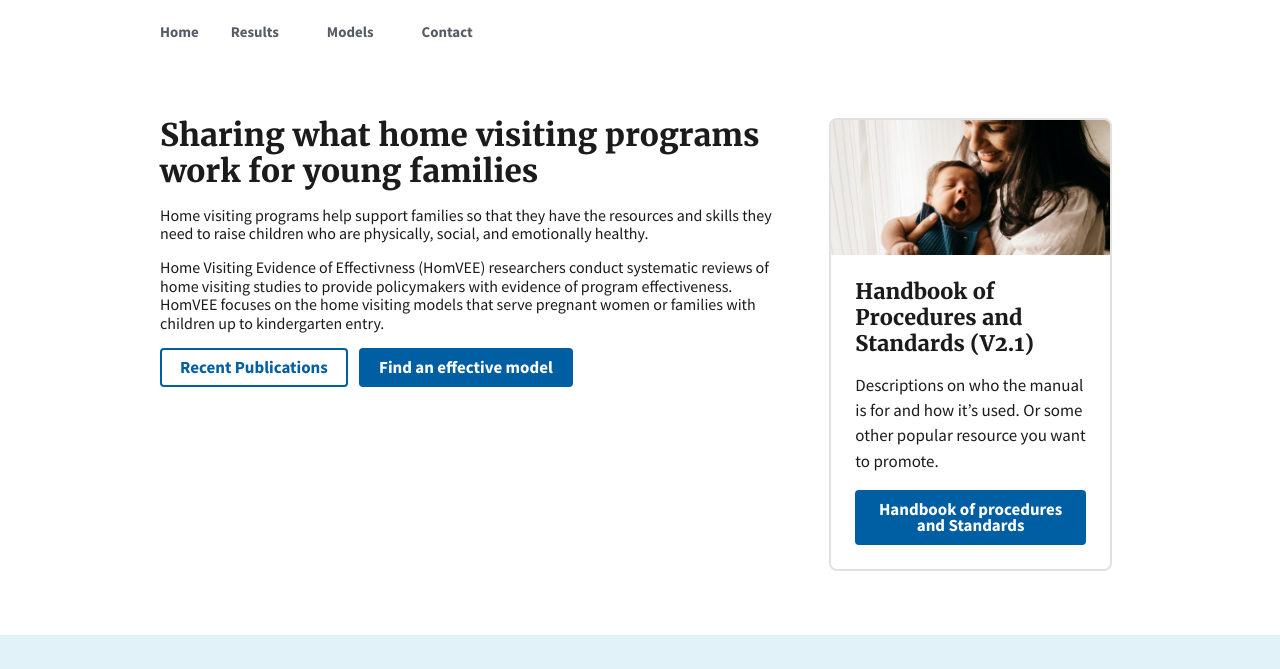
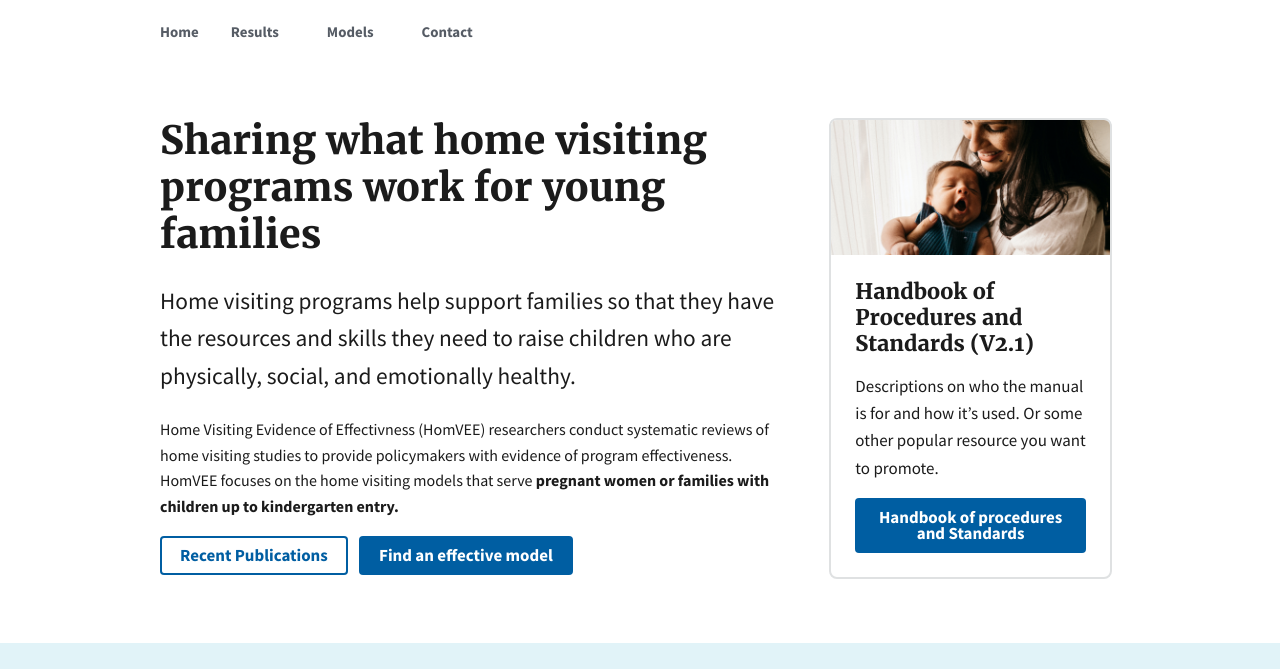
Before and after one commit to peterrowland/HomeVEE-demo, a website: page index.html in a window 1280 px wide. Shown: the part 131-800 px from the top of the page. Drawn offline with Linux system fonts and the light colour scheme.

Commit message:
first pass at typography

```diff
--- a/index.html
+++ b/index.html
@@ -136,9 +136,9 @@
   <section class="grid-container usa-section" id="info">
     <div class="grid-row grid-gap">
       <div class="tablet:grid-col-8">
-        <h1 class="font-heading-xl margin-top-0 tablet:margin-bottom-0">Sharing what home visiting programs work for young families</h2>
-        <p>Home visiting programs help support families so that they have the resources and skills they need to raise children who are physically, social, and emotionally healthy.</p>
-        <p>Home Visiting Evidence of Effectivness (HomVEE) researchers conduct systematic reviews of home visiting studies to provide policymakers with evidence of program effectiveness.  HomVEE focuses on the home visiting models that serve pregnant women or families with children up to kindergarten entry.</p>
+        <h1 class="font-heading-2xl margin-top-0 tablet:margin-bottom-0 line-height-heading-2">Sharing what home visiting programs work for young families</h2>
+        <p class="font-sans-lg line-height-sans-6">Home visiting programs help support families so that they have the resources and skills they need to raise children who are physically, social, and emotionally healthy.</p>
+        <p class="line-height-sans-6">Home Visiting Evidence of Effectivness (HomVEE) researchers conduct systematic reviews of home visiting studies to provide policymakers with evidence of program effectiveness.  HomVEE focuses on the home visiting models that serve <strong>pregnant women or families with children up to kindergarten entry.</strong></p>
         <button class="usa-button usa-button--outline">Recent Publications</button>
         <button class="usa-button usa-button--primary">Find an effective model</button>
       </div>
@@ -270,8 +270,8 @@
     <div class="grid-row grid-gap">
       <div class="tablet:grid-col-8">
       <h2 class="font-heading-xl">About the HomVEE program</h2>
-      <p>The Department of Health and Human Services launched the Home Visiting Evidence of Effectiveness (HomVEE) review to conduct a thorough and transparent review of early childhood home visiting models. HomVEE provides an assessment of the evidence of effectiveness for early childhood home visiting models that serve families with pregnant women and children from birth to kindergarten entry (that is, up through age 5).</p>
-      <p>The HomVEE review assesses the quality of the research evidence. Information in HomVEE about models and implementation reflects information provided by the developer or other model stakeholders. Questions about the models should be directed to the developers or other model stakeholders. Contact information is provided for each model in the model's implementation profile.</p>
+      <p class="line-height-sans-6">The Department of Health and Human Services launched the Home Visiting Evidence of Effectiveness (HomVEE) review to conduct a thorough and transparent review of early childhood home visiting models. HomVEE provides an assessment of the evidence of effectiveness for early childhood home visiting models that serve families with pregnant women and children from birth to kindergarten entry (that is, up through age 5).</p>
+      <p class="line-height-sans-6">The HomVEE review assesses the quality of the research evidence. Information in HomVEE about models and implementation reflects information provided by the developer or other model stakeholders. Questions about the models should be directed to the developers or other model stakeholders. Contact information is provided for each model in the model's implementation profile.</p>
       <ul class="usa-list">
         <li><a href="#">HomVEE executive summary</a></li>
         <li><a href="#">Implementation guidelines summary across models</a></li>
--- a/sass/_uswds-theme-custom-styles.scss
+++ b/sass/_uswds-theme-custom-styles.scss
@@ -19,6 +19,10 @@ i.e.
 @include u-padding-right('05');
 ----------------------------------------
 */
+
+p {
+  line-height: 1.62;
+}
 
 // Search Research Models: make longer search bar and not full width
 .usa-combo-box__input, .usa-input, .usa-range, .usa-select, .usa-textarea {
```
Also changed, not shown: css/styles.css, 1 other file.
